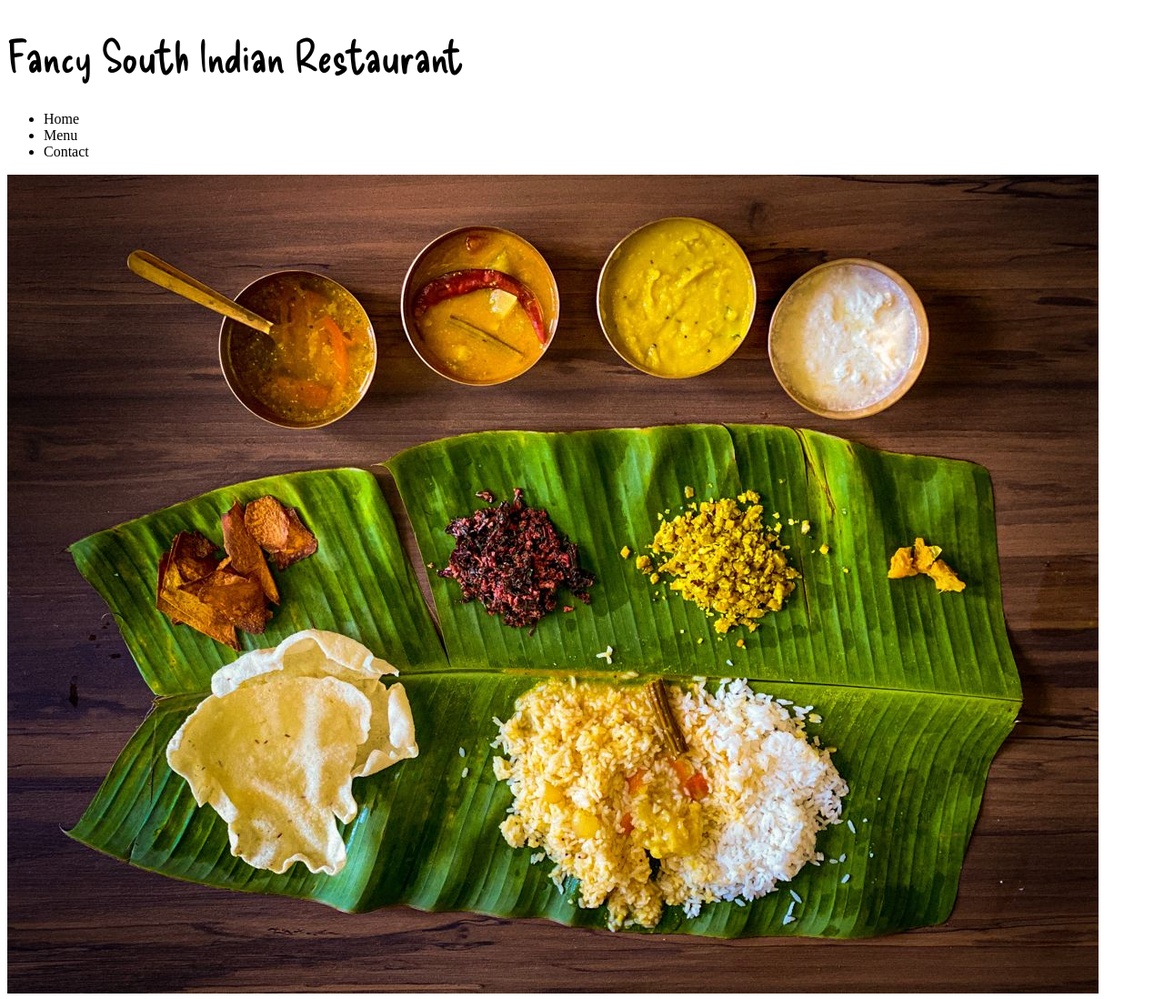
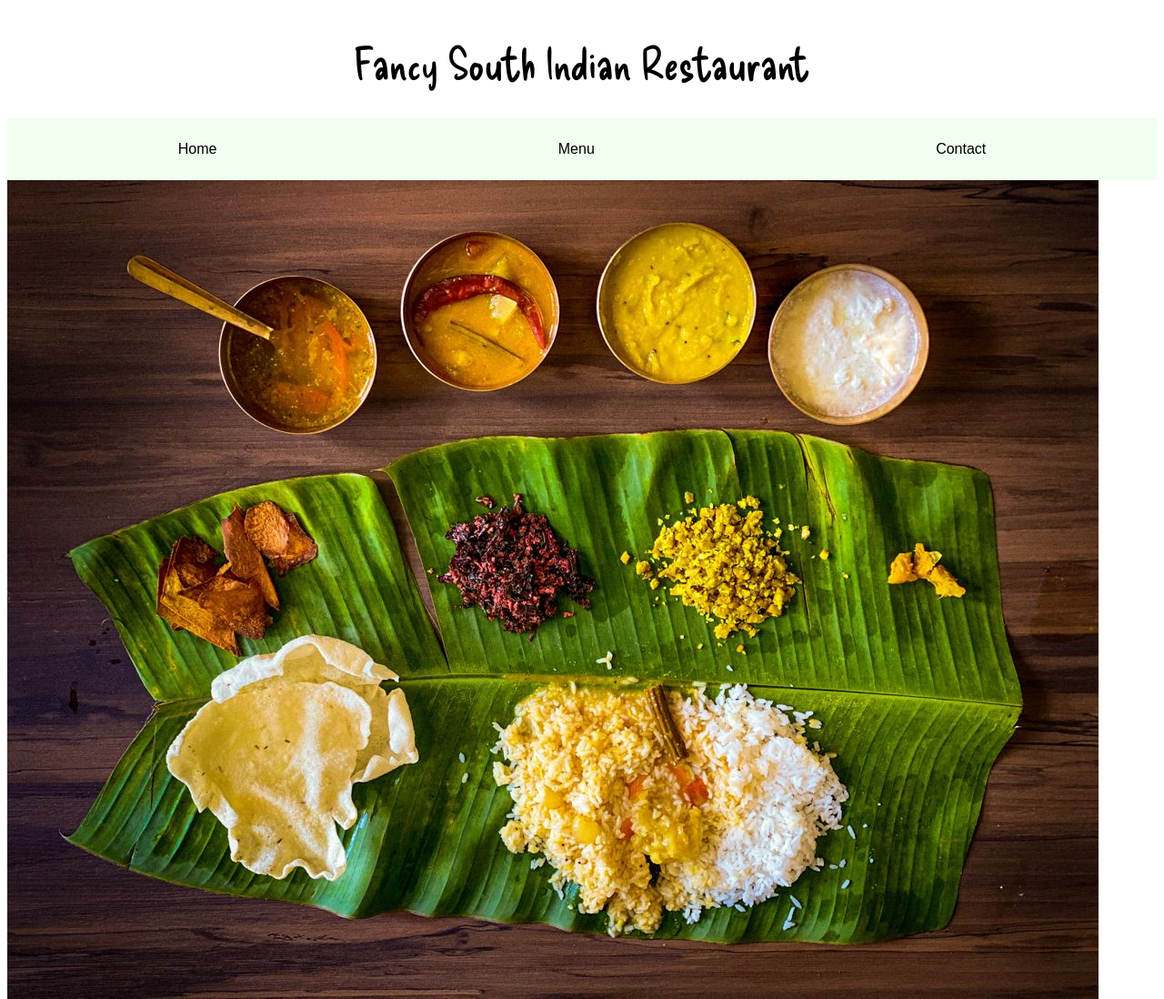
Before and after one commit to Adithya-why/restPage, a website built with webpack: page dist/index.html in a window 1280 px wide. Shown: the top 1098 px of the page at 91% size. Built offline with Linux system fonts and the light colour scheme.

Commit message:
irelevant save

```diff
--- a/src/mstyle.css
+++ b/src/mstyle.css
@@ -3,8 +3,36 @@
     src: url('./DeliciousHandrawn-Regular.ttf');
 }
 
+@font-face {
+    font-family: roboto;
+    src: url("https://fonts.googleapis.com/css2?family=Roboto&display=swap");
+}
+
+#container{
+
+    display: grid;
+    grid-template-columns: 100%;
+    grid-template-rows: 0.5fr 0.3fr 4fr 3fr;
+}
+
+
 h1{
+    display: flex;
+    justify-content: center;
+    align-items: center;
     font-family: mstyle;
     font-size: 3rem;
     font-weight: 50;
 }
+
+ul{
+    list-style-type: none;
+    padding: 0;
+    margin: 0;
+    display: flex;
+    align-items: center;
+    justify-content:space-around;
+    background-color: honeydew;
+    font-family: Arial, Helvetica, sans-serif;
+
+}
```
Also changed, not shown: dist/main.js.
